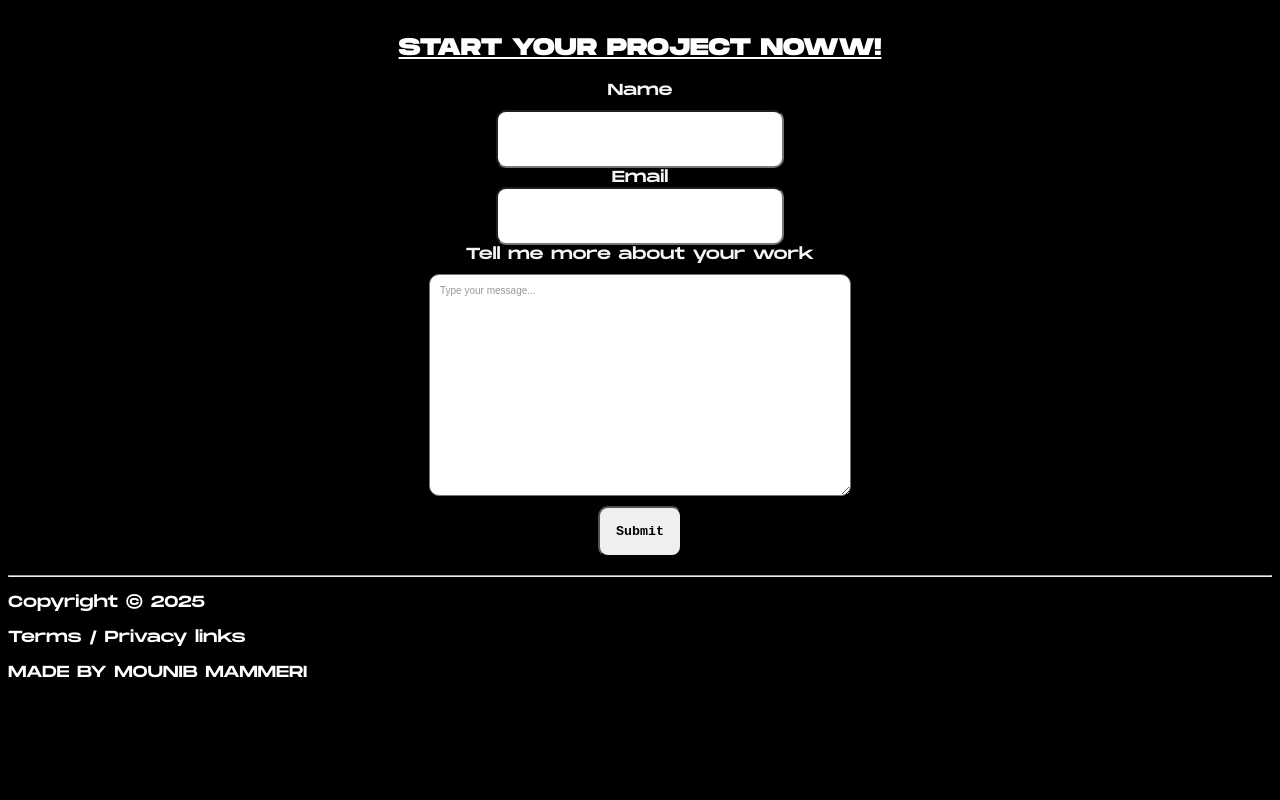
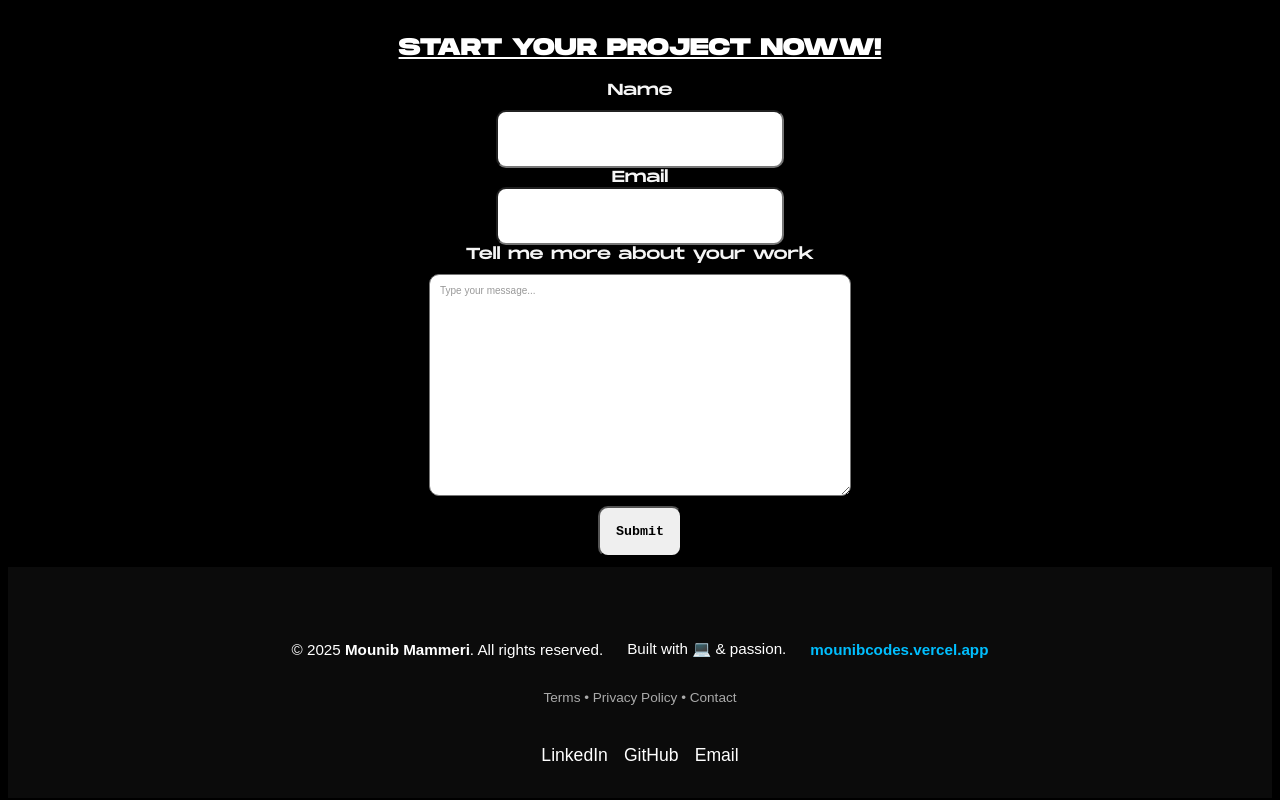
Before and after one commit to mounibcodes/mounibcodes, a plain HTML site: page index.html in a window 1280 px wide. Shown: the part 2732-3532 px from the top of the page. Before the commit the page ends 3430 px from the top, so only its background shows below. Drawn offline with Linux system fonts and the light colour scheme.

Commit message:
Update index.html

```diff
--- a/index.html
+++ b/index.html
@@ -4,7 +4,9 @@
 <head>
     <meta charset="UTF-8">
     <meta name="viewport" content="width=device-width, initial-scale=1.0">
-    <title>BRAND-DIGITAL AGENCEY</title>
+    <meta name="format-detection" content="telephone=no">
+
+    <title>NEXTGENDZ-DIGITAL AGENCEY</title>
     <!-- Mobile CSS -->
     <link rel="stylesheet" href="styles-phone.css" media="only screen and (max-width: 1024px)">
 
@@ -168,17 +170,45 @@
     </main>
 
 
-    <footer style="color: white;">
-        <HR>
-        </HR>
-        <div class="ft">
-            <p>Copyright © 2025</p>
-            <p>Terms / Privacy links</p>
-            <p>MADE BY MOUNIB MAMMERI</p>
-        </div>
+<footer style="background-color: #0b0b0b; color: white; padding: 2rem 1rem; text-align: center; font-family: 'Poppins', sans-serif; display: flex; flex-direction: column; gap: 1rem;">
 
+    <hr style="border: none; height: 1px; background: linear-gradient(to right, transparent, #ffffff40, transparent); margin-bottom: 1rem;">
 
-    </footer>
+    <div style="display: flex; flex-wrap: wrap; justify-content: center; align-items: center; gap: 1.5rem; font-size: 0.95rem;">
+        <p style="margin: 0;">© 2025 <b>Mounib Mammeri</b>. All rights reserved.</p>
+        <p style="margin: 0;">Built with 💻 & passion.</p>
+        <p style="margin: 0;">
+            <a href="https://mounibcodes.vercel.app" style="color: #00bfff; text-decoration: none; font-weight: 600;">mounibcodes.vercel.app</a>
+        </p>
+    </div>
+
+    <div style="margin-top: 1rem; font-size: 0.85rem; color: #aaaaaa;">
+        <p style="margin: 0;">Terms • Privacy Policy • Contact</p>
+    </div>
+
+    <div style="margin-top: 1.5rem; display: flex; justify-content: center; gap: 1rem; flex-wrap: wrap;">
+        <a href="https://www.linkedin.com/in/mounib-mammeri" style="color: white; text-decoration: none; font-size: 1.1rem;">LinkedIn</a>
+        <a href="https://github.com/mounibcodes" style="color: white; text-decoration: none; font-size: 1.1rem;">GitHub</a>
+        <a href="mailto:mounibcodes@gmail.com" style="color: white; text-decoration: none; font-size: 1.1rem;">Email</a>
+    </div>
+
+    <script>
+        // Quick responsive behavior: stack items on smaller screens
+        function adjustFooter() {
+            const footer = document.querySelector('footer div');
+            if (window.innerWidth < 600) {
+                footer.style.flexDirection = 'column';
+                footer.style.gap = '0.5rem';
+            } else {
+                footer.style.flexDirection = 'row';
+                footer.style.gap = '1.5rem';
+            }
+        }
+        window.addEventListener('resize', adjustFooter);
+        adjustFooter();
+    </script>
+</footer>
+
 
     <script src="me.js">
 
```
